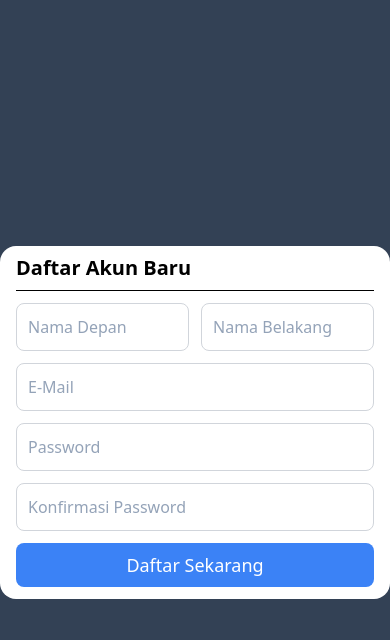
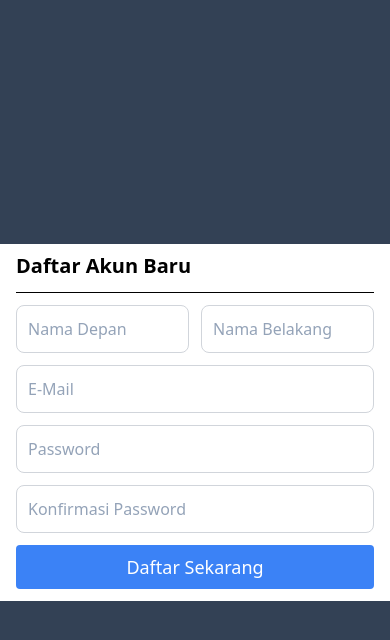
Before and after one commit to rikarani/uas-pw, a PHP site: page /public/register.php in a window 390 px wide. Shown: the top 640 px of the page. Run offline with PHP 8.4, Linux system fonts and the light colour scheme; some libraries are stand-ins or nearby versions.

Commit message:
ubah style dikit

```diff
--- a/public/register.php
+++ b/public/register.php
@@ -5,7 +5,7 @@
     <meta charset="UTF-8">
     <meta http-equiv="X-UA-Compatible" content="IE=edge">
     <meta name="viewport" content="width=device-width, initial-scale=1.0">
-    <title>Daftar</title>
+    <title>Hotelin - Daftar</title>
 
     <link rel="shortcut icon" href="../src/img/logo.png" type="image/x-icon">
 
@@ -25,9 +25,9 @@
 </head>
 
 <body class="bg-slate-700 flex h-full items-center justify-center">
-    <main class="container max-w-2xl divide-y divide-black rounded-2xl bg-white box-border py-2 px-4">
+    <main class="container max-w-2xl divide-y divide-black sm:rounded-lg bg-white box-border py-2 px-4">
         <!-- Form Title -->
-        <div class="form-title mb-2">
+        <div class="form-title mb-3">
             <h1 class="text-xl font-semibold">Daftar Akun Baru</h1>
         </div>
         <!-- Form Title -->
@@ -74,7 +74,7 @@
             <!-- Konfirmasi Password -->
 
             <!-- Tombol Daftar -->
-            <button type="submit" class="mt-3 mb-1 rounded-lg text-white text-lg sm:text-xl hover:bg-blue-700 py-2 w-full bg-blue-500">Daftar Sekarang</button>
+            <button type="submit" class="mt-3 mb-1 rounded text-white text-lg sm:text-xl hover:bg-blue-700 py-2 w-full bg-blue-500">Daftar Sekarang</button>
             <!-- Tombol Daftar -->
         </form>
         <!-- Form Input -->
```
